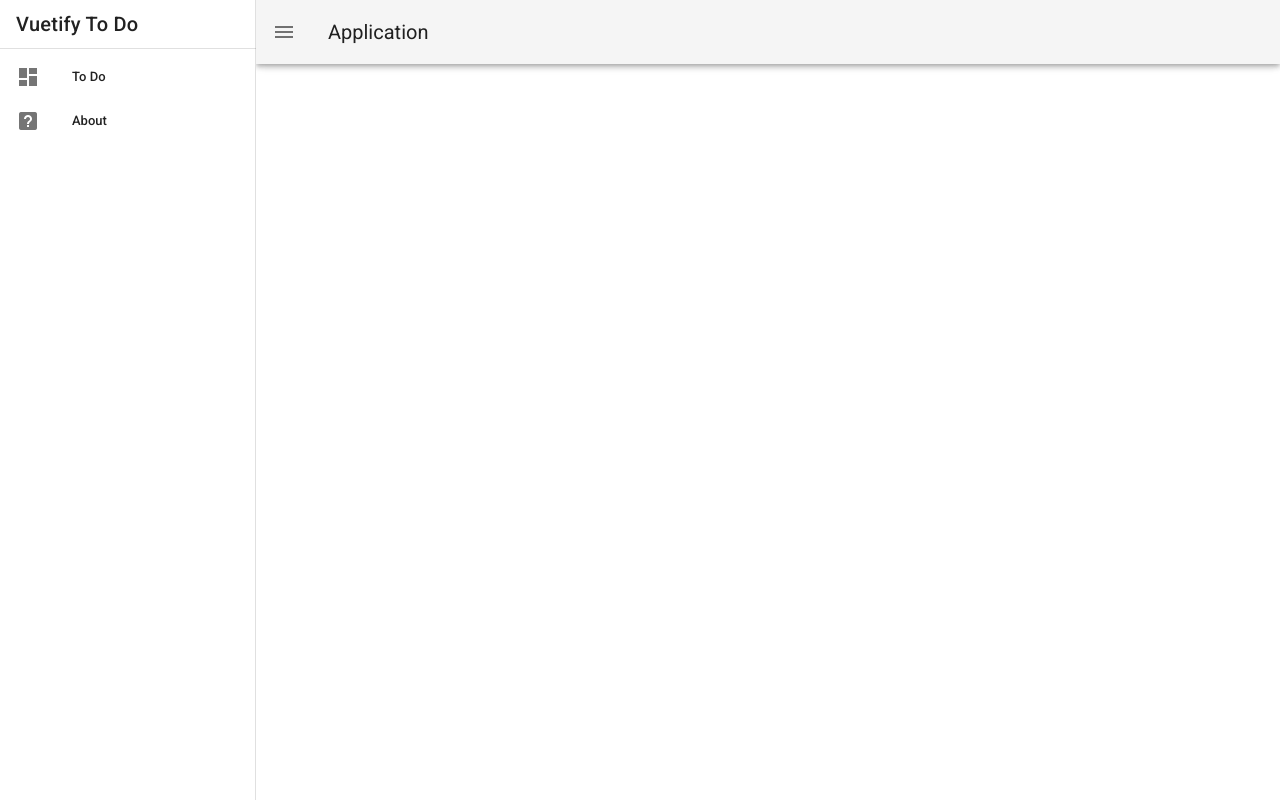
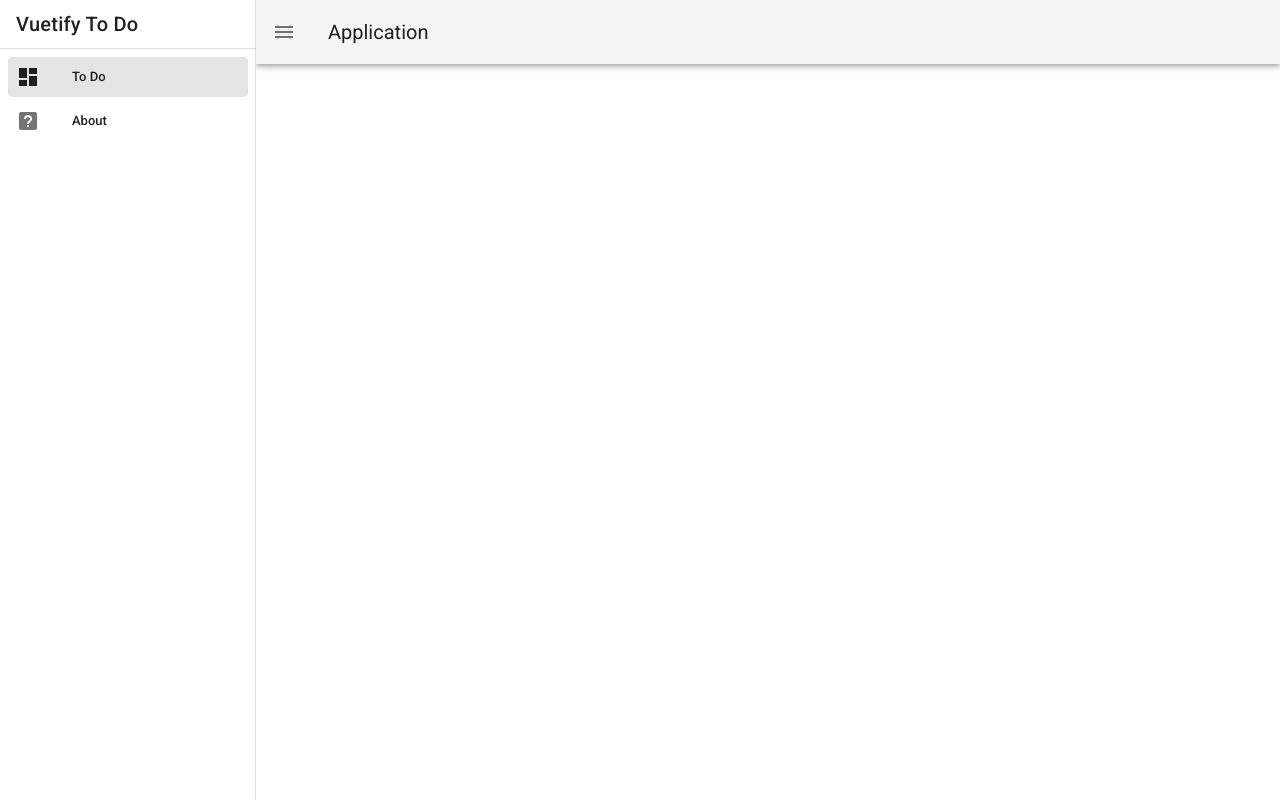
Before and after one commit to hannahnmcdonald/vuetify-to-do, a Vue app in the folder vuetify-to-do/: page / in a window 1280 px wide. Built offline with nearby package versions, Linux system fonts and the light colour scheme.

Commit message:
router works- successful routing to home and about page

```diff
--- a/vuetify-to-do/src/App.vue
+++ b/vuetify-to-do/src/App.vue
@@ -20,6 +20,7 @@
         <v-list-item
           v-for="item in items"
           :key="item.title"
+         :to="item.to"
           link
         >
           <v-list-item-icon>
@@ -40,7 +41,7 @@
     </v-app-bar>
 
     <v-main>
-      <!--  -->
+      <router-view></router-view>
     </v-main>
   </v-app>
 </template>
@@ -50,8 +51,8 @@
     data: () => ({
         drawer: null,
         items: [
-          { title: 'To Do', icon: 'mdi-view-dashboard' },
-          { title: 'About', icon: 'mdi-help-box' },
+          { title: 'To Do', icon: 'mdi-view-dashboard', to: '/' },
+          { title: 'About', icon: 'mdi-help-box', to: '/about'  },
       ],
     }),
   }
```
